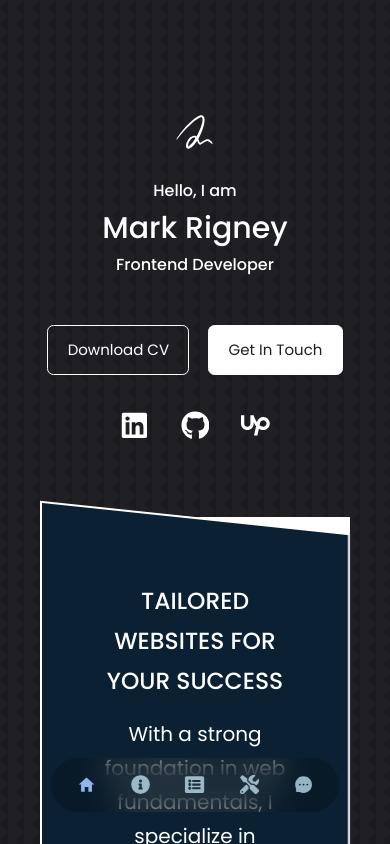
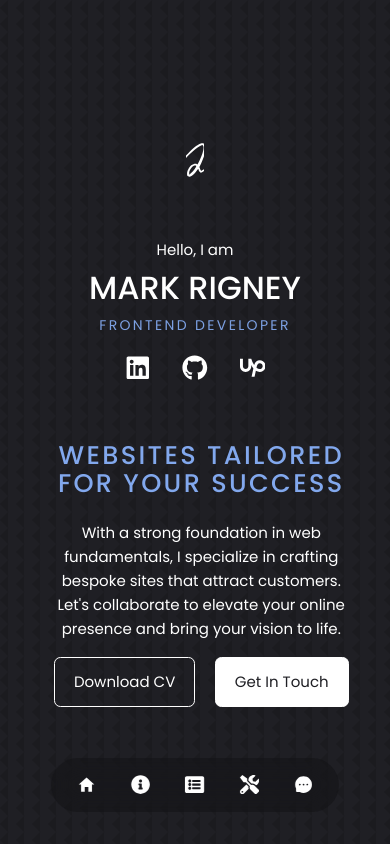
Before and after one commit to KramYengir/portfolio_page, a React (Vite) app: page / in a window 390 px wide. Shown: the top 844 px of the page. Built offline with nearby package versions, Linux system fonts and the light colour scheme.

Commit message:
testing different header coloring & layout

```diff
--- a/src/components/Header/header.css
+++ b/src/components/Header/header.css
@@ -1,142 +1,109 @@
 header {
   display: flex;
+  justify-content: center;
   min-height: 90vh;
 }
 
 .header__container {
-  position: relative;
   display: flex;
-  justify-content: space-evenly;
-  /* grid-template-columns: 1fr 1fr; */
+  justify-content: center;
+  gap: max(4rem, 15vw);
   align-items: center;
-  text-align: center;
+  text-align: left;
   padding-top: 4rem;
+  padding-inline: 1rem;
 }
 
 header .logo {
   max-width: 30%;
-  margin-inline: auto;
+  margin-bottom: 1rem;
 }
 
-header h5 {
-  font-size: 1.2rem;
+.header__info {
+  display: grid;
+  gap: 1rem;
 }
 
 /* ======== CTA ======== */
 .cta {
   display: flex;
-  justify-content: center;
+  justify-content: flex-start;
   gap: 1.2rem;
-  margin-top: 3rem;
 }
 
 /* ======== SOCIALS ======== */
 .header__socials {
   display: flex;
-  justify-content: center;
-  margin-top: 3rem;
+  justify-content: flex-start;
 
   gap: 2rem;
 
-  font-size: 2.5rem;
+  font-size: var(--fs-700);
 }
 
 /* ======== STATEMENT ======== */
 header .statement {
   position: relative;
   z-index: 10;
-  font-size: 1.25rem;
-  line-height: 1.7;
-  max-width: 50ch;
-  /* isolation: isolate; */
-  padding: 4rem;
+  max-width: 40ch;
 
-  background: var(--color-primary);
-  /* backdrop-filter: blur(2px); */
-  /* text-wrap: balance; */
+  display: grid;
+  gap: 1rem;
+
+  line-height: 1.6;
+  text-align: left;
 }
 
-header .statement h3 {
-  text-transform: uppercase;
-  margin-bottom: 1rem;
-}
-
-header .statement::after {
-  content: "";
-  position: absolute;
-  z-index: -1;
-  inset: 0;
-  background: rgb(11, 33, 51);
-  backdrop-filter: blur(2px);
-  border: 2px solid var(--color-primary);
-  transform: skewY(6deg);
-}
-
-/* ======== IMAGE ======== */
-.me {
-  display: none;
-  width: 22rem;
-  height: 30rem;
-
-  overflow: hidden;
-  margin: 2.5rem auto 0;
-  padding: 0 1.5rem 1.5rem 1.5rem;
-}
-
-.me img {
-  border-radius: 5.5rem 5.5rem 2rem 2rem;
+header .statement h2 {
+  padding-bottom: 0.5rem;
+  border-bottom: 2px solid hsl(var(--clr-light) / 0.25);
 }
 
 /* MEDIUM */
 @media screen and (max-width: 1024px) {
-  header {
-    padding-top: 2.5rem;
-  }
   .header__container {
-    grid-template-columns: 1fr;
+    flex-direction: column;
+    padding-top: 6rem;
+    text-align: center;
   }
 
   header .logo {
     max-width: 20%;
+    margin-inline: auto;
+  }
+
+  .header__socials {
+    justify-content: center;
+  }
+
+  .cta {
+    justify-content: center;
+  }
+
+  header .statement {
+    text-align: center;
+  }
+
+  header .statement h2 {
+    border-bottom: 0;
   }
 }
+
 /* SMALL */
 @media screen and (max-width: 600px) {
   .header__container {
     flex-direction: column;
-    padding-top: 1rem;
+    gap: 1rem;
+    padding-top: 0;
   }
 
   header .logo {
     max-width: 30%;
   }
 
-  header h5 {
-    font-size: 1rem;
-  }
-
-  .header__socials {
-    display: flex;
-    justify-content: center;
+  header .statement {
     margin-top: 2rem;
-
-    gap: 2rem;
-
-    font-size: 1.8rem;
-  }
-
-  header .statement {
-    margin-top: 4rem;
-  }
-
-  .me {
-    width: auto;
-    height: auto;
-  }
-
-  .me img {
-    width: 100%;
-    height: auto;
-    padding-inline: 1rem;
+    text-align: center;
+    max-width: 30ch;
   }
 }
--- a/src/components/Header/header.jsx
+++ b/src/components/Header/header.jsx
@@ -2,7 +2,6 @@ import CTA from "./CTA";
 import HeaderSocials from "./headerSocials";
 import "./header.css";
 import logo from "../../assets/rigneymade-logo-white.svg";
-import myImg from "../../assets/me2.jpg";
 
 const Header = () => {
   return (
@@ -10,27 +9,30 @@ const Header = () => {
       <div className="container header__container">
         <div className="header__info">
           <img className="logo" src={logo} alt="" />
-          <h5>Hello, I am </h5>
-          <h1>Mark Rigney</h1>
-          <h5 className="text-light">Frontend Developer</h5>
-          <CTA></CTA>
+          <div className="title">
+            <p className="fs-400 text-white">Hello, I am </p>
+            <h1 className="uppercase fs-750 ff-sans text-white">Mark Rigney</h1>
+            <p
+              className="uppercase fs-200 text-accent letter-spacing-3"
+              style={{ "--alpha": "0.95" }}
+            >
+              Frontend Developer
+            </p>
+          </div>
           <HeaderSocials />
         </div>
         <div className="statement">
-          <h3>Tailored Websites for Your Success</h3>
-          <p>
+          <h2 className="uppercase text-accent fs-700 letter-spacing-3">
+            <span>Websites</span> tailored for Your Success
+          </h2>
+          <p className="text-white fs-400">
             With a strong foundation in web fundamentals, I specialize in
             crafting bespoke sites that attract customers. Let&apos;s
             collaborate to elevate your online presence and bring your vision to
             life.
           </p>
+          <CTA></CTA>
         </div>
-        <div className="me">
-          <img src={myImg} alt="Photo of Creator" />
-        </div>
-        {/* <a href="#about" className="scroll__down">
-          <FaArrowDown />
-        </a> */}
       </div>
     </header>
   );
--- a/src/components/Nav/nav.css
+++ b/src/components/Nav/nav.css
@@ -1,6 +1,6 @@
 nav {
   display: flex block;
-  gap: 2rem;
+  gap: 1rem;
   width: max-content;
   padding-inline: 2rem 6rem;
 
@@ -8,25 +8,25 @@ nav {
   z-index: 22;
   top: 2rem;
   right: 0;
-  /* right: 50%;
-  transform: translateX(-50%);
-  bottom: 2rem; */
 
   background: rgba(0, 0, 0, 0.2);
   backdrop-filter: blur(15px);
-  border-radius: 1rem 0 0 1rem;
+  border-radius: 2rem 0 0 2rem;
 }
 
 nav a {
   display: flex;
 
   background: transparent;
-  color: var(--color-light);
+  color: hsl(var(--clr-white));
   height: 100%;
   /* border-radius: 50%; */
 
   padding: 1rem;
-  font-size: 1rem;
+
+  text-transform: uppercase;
+  font-family: var(--ff-sans);
+  font-size: var(--fs-400);
 }
 
 nav a:hover {
@@ -35,7 +35,7 @@ nav a:hover {
 
 nav a.active {
   /* background: var(--color-primary-variant); */
-  color: var(--color-white);
+  color: hsl(var(--clr-accent));
   border-bottom: 2px solid white;
 }
 
--- a/src/components/Nav/nav.jsx
+++ b/src/components/Nav/nav.jsx
@@ -7,37 +7,37 @@ import { useState, useEffect } from "react";
 const Nav = () => {
   const [isActive, setIsActive] = useState("#");
 
-  useEffect(() => {
-    const handleScroll = () => {
-      // Calculate the scroll position and update activeTab
-      const scrollPosition = window.scrollY;
+  // useEffect(() => {
+  //   const handleScroll = () => {
+  //     // Calculate the scroll position and update activeTab
+  //     const scrollPosition = window.scrollY;
 
-      // Update activeTab based on scroll position
-      // For example, check if certain sections are in view
-      // and set the corresponding active tab
-      // ...
-      //console.log(scrollPosition);
+  //     // Update activeTab based on scroll position
+  //     // For example, check if certain sections are in view
+  //     // and set the corresponding active tab
+  //     // ...
+  //     //console.log(scrollPosition);
 
-      if (scrollPosition < 450) {
-        setIsActive("#");
-      } else if (scrollPosition > 844 && scrollPosition < 1450) {
-        setIsActive("#about");
-      } else if (scrollPosition > 2000 && scrollPosition < 2150) {
-        setIsActive("#experience");
-      } else if (scrollPosition > 2500 && scrollPosition < 3400) {
-        setIsActive("#services");
-      } else if (scrollPosition > 5800) {
-        setIsActive("#contact");
-      }
-    };
+  //     if (scrollPosition < 450) {
+  //       setIsActive("#");
+  //     } else if (scrollPosition > 844 && scrollPosition < 1450) {
+  //       setIsActive("#about");
+  //     } else if (scrollPosition > 2000 && scrollPosition < 2150) {
+  //       setIsActive("#experience");
+  //     } else if (scrollPosition > 2500 && scrollPosition < 3400) {
+  //       setIsActive("#services");
+  //     } else if (scrollPosition > 5800) {
+  //       setIsActive("#contact");
+  //     }
+  //   };
 
-    window.addEventListener("scroll", handleScroll);
+  //   window.addEventListener("scroll", handleScroll);
 
-    // Clean up the event listener on component unmount
-    return () => {
-      window.removeEventListener("scroll", handleScroll);
-    };
-  }, []); // Run the effect only once on mount
+  //   // Clean up the event listener on component unmount
+  //   return () => {
+  //     window.removeEventListener("scroll", handleScroll);
+  //   };
+  // }, []); // Run the effect only once on mount
 
   return (
     <nav>
```
